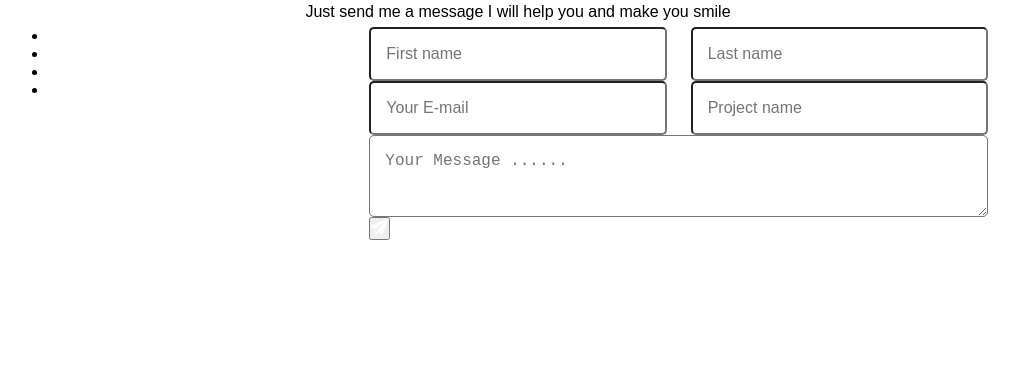
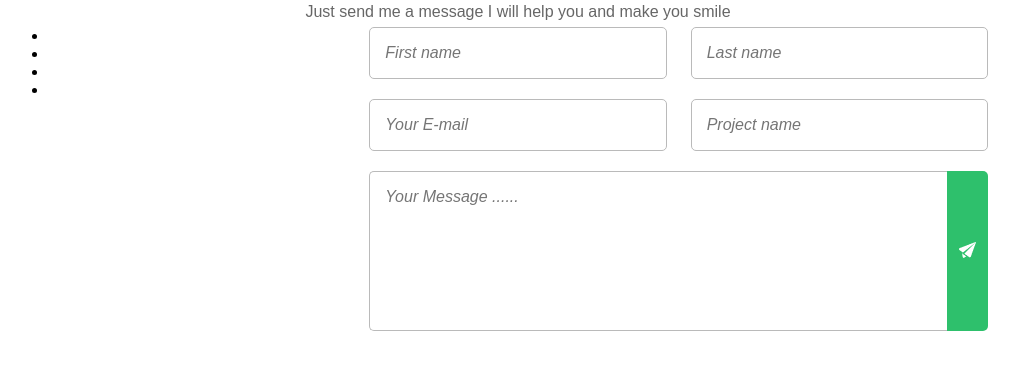
Before and after one commit to Katiasun/Lesson8_practice, a plain HTML site: page index.html in a window 1280 px wide. Shown: the part 43-412 px from the top of the page, without its empty margins (122-1141 px from the left). Drawn offline with Linux system fonts and the light colour scheme.

Commit message:
finished textarea

```diff
--- a/css/style.css
+++ b/css/style.css
@@ -18,27 +18,57 @@ h1 span {
   color: rgb(18, 209, 145);
 }
 p {
+  font-family: "Karla", sans-serif;
   font-size: 16px;
   line-height: 30px;
   text-align: center;
-  color: ;
+  color: #666666;
+}
+input {
+  margin-bottom: 20px;
 }
 input,
 textarea {
-  background-color: ;
-  border: ;
+  background-color: #fff;
+  border: 1px solid #bababa;
   border-radius: 5px;
   font-size: 16px;
   line-height: 30px;
+  font-family: "Asap", sans-serif;
+
   display: block;
+
   width: 100%;
   padding: 10px 15px;
   outline: 0;
+  color: #666666;
+}
+::placeholder {
+  font-style: italic;
 }
 input:focus,
 textarea:focus {
   border-color: aquamarine;
 }
-.textarea {
+textarea {
   resize: none;
 }
+.massege {
+  display: flex;
+  height: 160px;
+}
+.massege textarea {
+  flex-grow: 1;
+  border-right: 0;
+  border-radius: 5px 0 0 5px;
+}
+button {
+  background: #2ec06c;
+  border-radius: 0px 5px 5px 0px;
+  border: 0;
+  padding: 0 12px;
+  cursor: pointer;
+}
+button:hover {
+  background: #7feead;
+}
--- a/index.html
+++ b/index.html
@@ -52,7 +52,7 @@
                   />
                 </div>
                 <div class="col-12">
-                  <div class="textarea">
+                  <div class="massege">
                     <textarea
                       name="message"
                       placeholder="Your Message ......"
```
